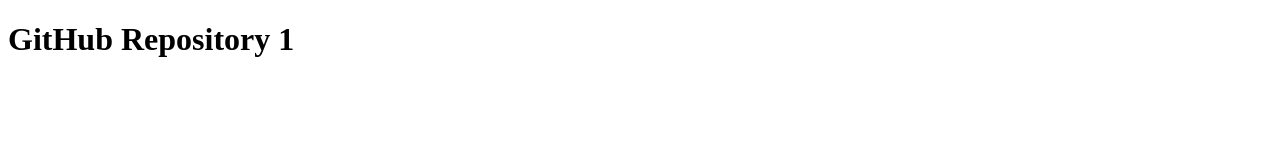
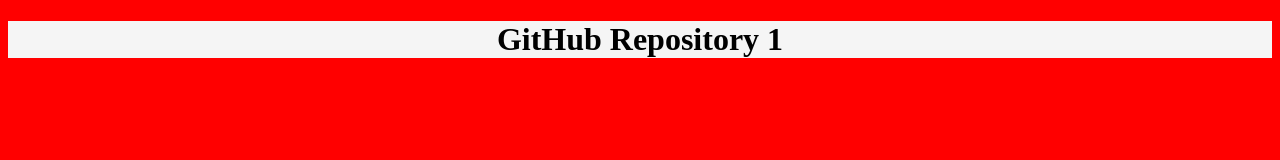
Before and after one commit to LesStory/githubrepository001, a plain HTML site: page index.html in a window 1280 px wide. Drawn offline with Linux system fonts and the light colour scheme.

Commit message:
Added styles.css

```diff
--- a/index.html
+++ b/index.html
@@ -4,7 +4,9 @@
     <meta charset="UTF-8" />
     <meta name="viewport" content="width=device-width, initial-scale=1.0" />
     <title>GitHub Repository</title>
+    <link rel="stylesheet" href="styles.css" />
   </head>
+
   <body>
     <h1>GitHub Repository 1</h1>
   </body>
--- /dev/null
+++ b/styles.css
@@ -0,0 +1,7 @@
+body {
+  background-color: red;
+}
+h1 {
+  background-color: whitesmoke;
+  text-align: center;
+}
```
